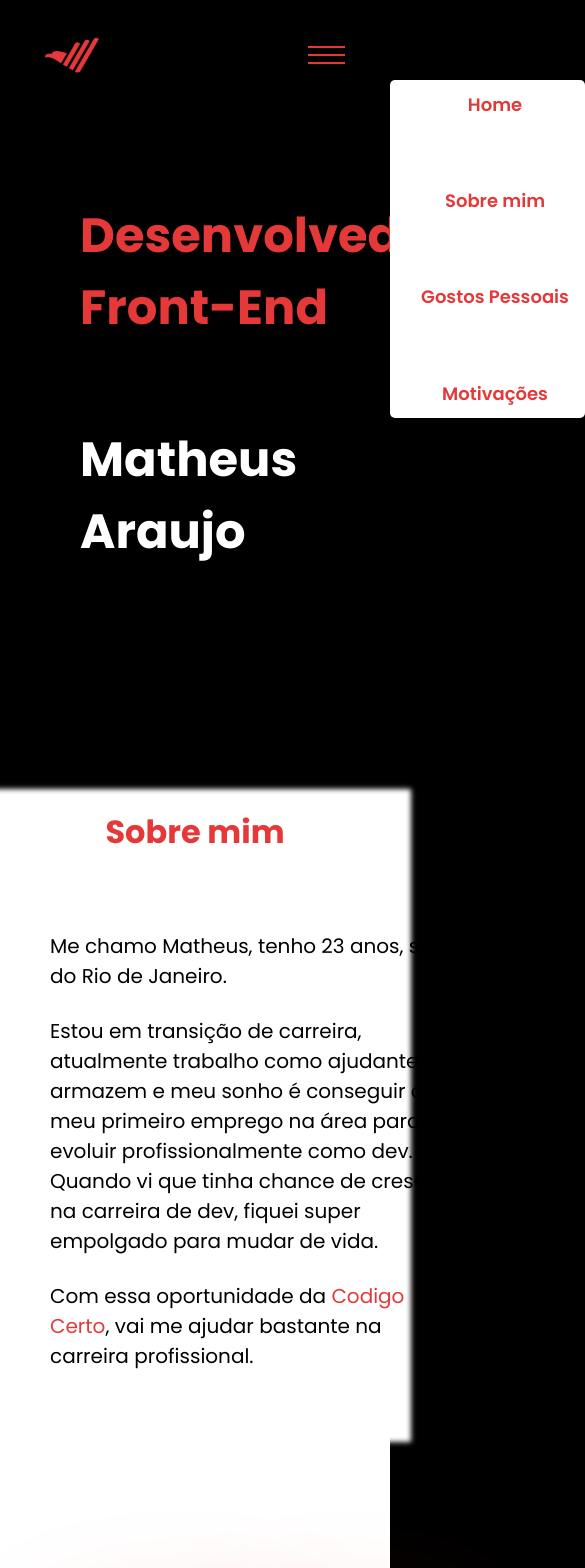
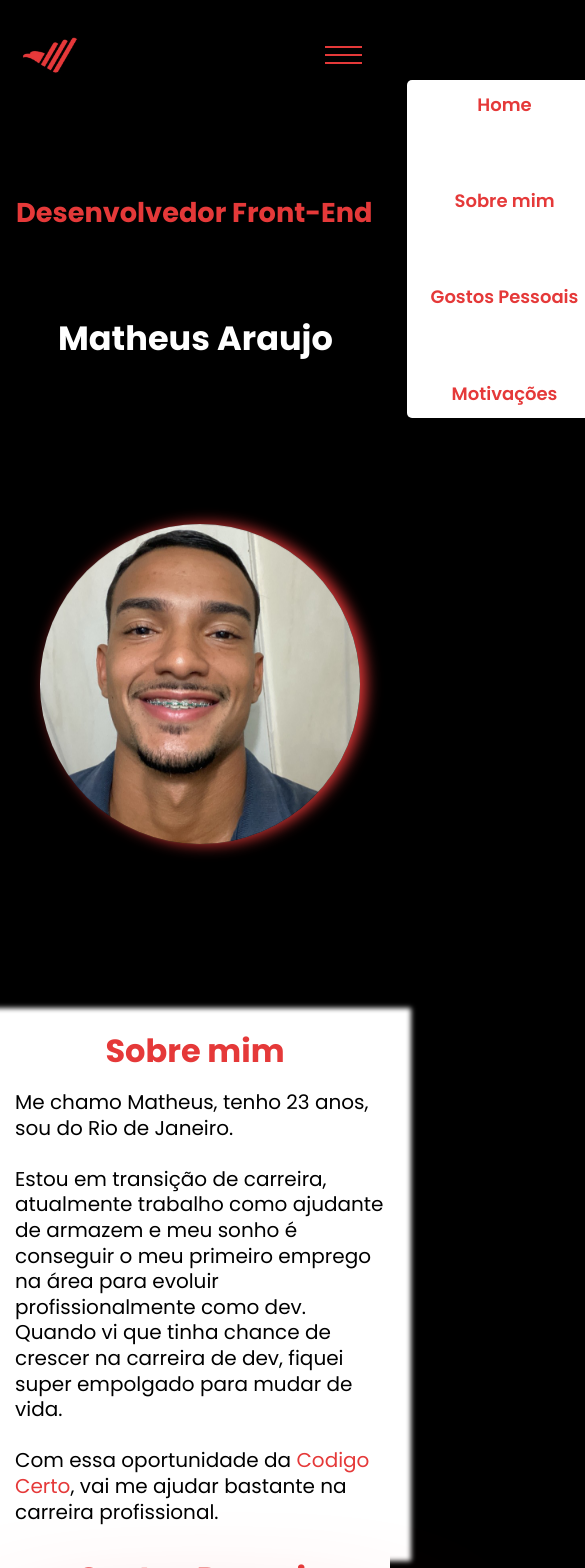
Before and after one commit to MatheusAraujo110/portfolio-codigo-certo, a React (Vite) app: page / in a window 390 px wide. Shown: the top 1568 px of the page, 585 px wide, since content can reach past the window. Built offline with nearby package versions, Linux system fonts and the light colour scheme.

Commit message:
adicionando responsivo

```diff
--- a/src/App.css
+++ b/src/App.css
@@ -3,7 +3,7 @@
 }
 
 .caixa-app {
-  margin-top: 200px;
+  margin-top: 21rem;
   margin-left: 5rem;
 }
 
@@ -15,7 +15,7 @@ h2 {
 .avatar {
   width: 380px;
   margin: auto;
-  margin-top: 6rem;
+  margin-top: 12rem;
   border-radius: 50%;
   margin-left: 15rem;
   box-shadow: 6px 0px 15px 0px #e53939;
@@ -33,3 +33,187 @@ h3 {
   margin-top: 5rem;
   font-size: 3rem;
 }
+
+@media (max-width:1189px) {
+  h2 {
+    font-size: 2.9rem;
+  }
+
+  .avatar {
+    width: 350px;
+    margin-left: 5rem;
+  }
+
+  h3 {
+    font-size: 2.9rem;
+  }
+}
+
+@media (max-width:1135px) {
+  .avatar {
+    margin-left: 4rem;
+  }
+
+  h2 {
+    font-size: 2.7rem;
+  }
+
+  h3 {
+    font-size: 2.7rem;
+  }
+}
+
+@media (max-width:1077px) {
+  h2 {
+    font-size: 2.6rem;
+  }
+}
+
+@media (max-width:1050px) {
+  h2 {
+    font-size: 2.5rem;
+  }
+
+  .avatar {
+    margin-left: 3rem;
+  }
+}
+
+@media (max-width:1000px) {
+  h2 {
+    font-size: 2.4rem;
+  }
+
+  .avatar {
+    margin-left: 2rem;
+  }
+}
+
+@media (max-width:950px) {
+  h2 {
+    font-size: 2.2rem;
+  }
+
+  .avatar {
+    width: 330px;
+  }
+
+}
+
+@media (max-width:853px) {
+  .container-app {
+    display: flow;
+  }
+
+  .avatar {
+    margin-left: 16rem;
+  }
+
+  .caixa-app {
+    margin-top: 12rem;
+    margin-left: 15rem;
+  }
+
+  h2 {
+    margin-left: -53px;
+  }
+
+}
+
+@media (max-width:823px) {
+  h2 {
+    font-size: 1.7rem;
+  }
+
+  h3 {
+    font-size: 2.1rem;
+  }
+
+  .avatar {
+    width: 320px;
+  }
+}
+
+@media (max-width:820px) {
+  .caixa-app {
+    margin-left: 18rem;
+  }
+
+  h3 {
+    margin-left: -13px;
+  }
+}
+
+@media (max-width:540px) {
+
+  .caixa-app {
+    margin-left: 19rem;
+  }
+
+  h2 {
+    font-size: 1.9rem;
+    width: 25rem;
+    margin-left: -69px;
+  }
+
+  h3 {
+    width: 18rem;
+  }
+
+  .avatar {
+    margin-left: 17rem;
+  }
+
+}
+
+@media (max-width:430px) {
+  .caixa-app {
+    margin-left: 5rem;
+  }
+
+  .avatar {
+    margin-left: 4rem;
+  }
+}
+
+@media (max-width:415px) {
+  h2 {
+    font-size: 1.8rem;
+    margin-left: -64px;
+  }
+}
+
+@media (max-width:390px) {
+  h2 {
+    font-size: 1.7rem;
+    margin-left: -64px;
+  }
+
+  h3 {
+    margin-left: -22px;
+  }
+
+  .avatar {
+    margin-left: 2.5rem;
+  }
+}
+
+@media (max-width:375px) {
+  h2 {
+    font-size: 1.6rem;
+  }
+
+  h3 {
+    margin-left: -30px;
+  }
+
+  .avatar {
+    margin-left: 2rem;
+  }
+}
+
+@media (max-width:360px) {
+  .avatar {
+    margin-left: 1.4rem;
+  }
+}
--- a/src/App.jsx
+++ b/src/App.jsx
@@ -1,4 +1,3 @@
-import { useState } from 'react'
 import NavBar from './components/NavBar/NavBar'
 import AboutMe from './components/AboutMe/AboutMe'
 import PersonalTastes from "./components/PersonalTastes/PersonalTastes"
--- a/src/components/AboutMe/AboutMe.css
+++ b/src/components/AboutMe/AboutMe.css
@@ -19,7 +19,6 @@
     color: #000;
     font-size: 20px;
     width: 400px;
-
 }
 
 span {
@@ -33,3 +32,90 @@ span {
     border-radius: 50px;
     box-shadow: 0px 0px 70px 15px #000;
 }
+
+@media (max-width:1189px) {
+    .about-p {
+        width: 370px;
+    }
+
+    .img-computer {
+        width: 370px;
+        margin-left: 45rem;
+    }
+}
+
+@media (max-width:1135px) {
+    .img-computer {
+        margin-left: 40rem;
+    }
+}
+
+@media (max-width:1050px) {
+    .img-computer {
+        margin-left: 38rem;
+    }
+}
+
+@media (max-width:1000px) {
+    .img-computer {
+        margin-left: 35rem;
+    }
+}
+
+@media (max-width:912px) {
+    .img-computer {
+        margin-left: 30rem;
+    }
+}
+
+@media (max-width:853px) {
+    .img-computer {
+        margin-left: 28rem;
+        box-shadow: 0px 0px 50px 0px #000;
+    }
+}
+
+@media (max-width:823px) {
+
+    .img-computer {
+        margin-left: 29rem;
+        width: 19rem;
+        margin-bottom: -24rem;
+    }
+}
+
+@media (max-width:540px) {
+    .about-h1 {
+        margin-top: 9rem;
+    }
+}
+
+@media (max-width:430px) {
+    .img-computer {
+        display: none;
+    }
+}
+
+@media (max-width:415px) {
+    .container-p {
+        padding: 32px;
+    }
+}
+
+@media (max-width:390px) {
+    .container-p {
+        padding: 15px;
+    }
+}
+
+@media (max-width:375px) {
+    .container-p {
+        padding: 5px;
+    }
+}
+
+@media (max-width:360px) {
+    .about-p {
+        width: 353px;
+    }
+}
--- a/src/components/Motivations/Motivations.css
+++ b/src/components/Motivations/Motivations.css
@@ -20,3 +20,69 @@ h1 {
     display: block;
     margin-left: 22rem;
 }
+
+@media (max-width:1189px) {
+    .caixa-div {
+        margin-left: 14rem;
+    }
+}
+
+@media (max-width:1135px) {
+    .caixa-div {
+        margin-left: 12rem;
+    }
+}
+
+@media (max-width:1050px) {
+    .caixa-div {
+        margin-left: 8rem;
+    }
+}
+
+@media (max-width:1050px) {
+    .motivations-p {
+        font-size: 1.8rem;
+        margin-bottom: 3rem;
+    }
+}
+
+@media (max-width:950px) {
+    .caixa-div {
+        margin-left: 1rem;
+    }
+
+    .container-p {
+        line-height: 1.6rem;
+    }
+
+    .motivations-p {
+        font-size: 1.6rem;
+    }
+}
+
+@media (max-width:430px) {
+    .motivations-p {
+        line-height: 2rem;
+        width: 25rem;
+        margin-bottom: 0;
+        font-family: sans-serif;
+    }
+}
+
+@media (max-width:415px) {
+    .motivations-p {
+        width: 23rem;
+    }
+}
+
+@media (max-width:390px) {
+    .motivations-p {
+        width: 22rem;
+    }
+}
+
+@media (max-width:360px) {
+    .motivations-p {
+        width: 21rem;
+    }
+}
--- a/src/components/Motivations/Motivations.jsx
+++ b/src/components/Motivations/Motivations.jsx
@@ -7,7 +7,7 @@ function Motivations() {
             <div className="caixa-div">
                 <p className="motivations-p">Hoje minha maior motivação é minha mulher, minha filha que está no forninho e isso me motiva acordar cedo todos os dias cedo e ir trabalhar e meu trabalho exige força braçal.</p>
                 <br />
-                <p className="motivations-p">Quero dar uma vida melhor para a minha família e ter mais tempo de qualidade com a minha família após conseguir o emprego na área, conseguindo ter essa oportunidade da <span>Codigo Certo</span> quero aprender bastante e me tornar um dev de sucesso e futuramente ser um sênio!</p>
+                <p className="motivations-p">Quero dar uma vida melhor para a minha família e ter mais tempo de qualidade com a minha família após conseguir o emprego na área, conseguindo ter essa oportunidade da <span>Codigo Certo</span> quero aprender bastante e me tornar um dev de sucesso e futuramente ser um sênior!</p>
             </div>
         </section>
     )
--- a/src/components/NavBar/NavBar.css
+++ b/src/components/NavBar/NavBar.css
@@ -8,7 +8,7 @@
     justify-content: space-between;
     align-items: center;
     z-index: 100;
-    background: #00000094;
+    background: #000;
 }
 
 .logo {
@@ -101,3 +101,20 @@ li {
 .toggle .line3 {
     transform: rotate(45deg) translate(-6px, -6px);
 }
+
+@media (max-width:430px) {
+    .header {
+        width: 110%;
+        left: -22px;
+    }
+
+    a {
+        margin-left: 0;
+    }
+}
+
+@media (max-width:360px) {
+    .nav-menu {
+        height: 42vh;
+    }
+}
--- a/src/components/PersonalTastes/PersonalTastes.css
+++ b/src/components/PersonalTastes/PersonalTastes.css
@@ -8,7 +8,6 @@
 	gap: 30px;
 	padding: 50px;
 	margin-top: 10rem;
-	transform: skew(-10deg);
 }
 
 .person-h1 {
@@ -62,7 +61,7 @@
 		background-repeat: no-repeat;
 		background-size: 50% 50%, 50% 50%;
 		background-position: 0 0, 100% 0, 100% 100%, 0 100%;
-		background-image: linear-gradient(180deg,  #e53939, #000);
+		background-image: linear-gradient(180deg, #e53939, #000);
 		animation: rotate 4s linear infinite;
 	}
 
@@ -79,3 +78,73 @@
 
 	}
 }
+
+@media (max-width:1189px) {
+	.person-h1 {
+		margin-left: 25rem;
+	}
+
+	.person-p {
+		padding: 30px;
+	}
+}
+
+@media (max-width:1050px) {
+	.person-h1 {
+		margin-left: 20rem;
+	}
+}
+
+@media (max-width:853px) {
+	.person-h1 {
+		margin-left: 14rem;
+	}
+}
+
+@media (max-width:823px) {
+	.person-h1 {
+		margin-left: 14rem;
+	}
+}
+
+@media (max-width:430px) {
+	.person-h1 {
+		margin-left: 1rem;
+	}
+
+	.caixa-person {
+		display: inline-block;
+		width: 27rem;
+		margin-top: 3rem;
+	}
+}
+
+@media (max-width:390px) {
+	.person-h1 {
+		margin-left: 0rem;
+	}
+
+	.caixa-person {
+		margin-left: -1rem;
+	}
+}
+
+@media (max-width:375px) {
+	.person-h1 {
+		margin-left: -7px;
+	}
+
+	.caixa-person {
+		margin-left: -26px;
+	}
+}
+
+@media (max-width:360px) {
+	.person-h1 {
+		margin-left: -16px;
+	}
+
+	.caixa-person {
+		margin-left: -35px;
+	}
+}
```
